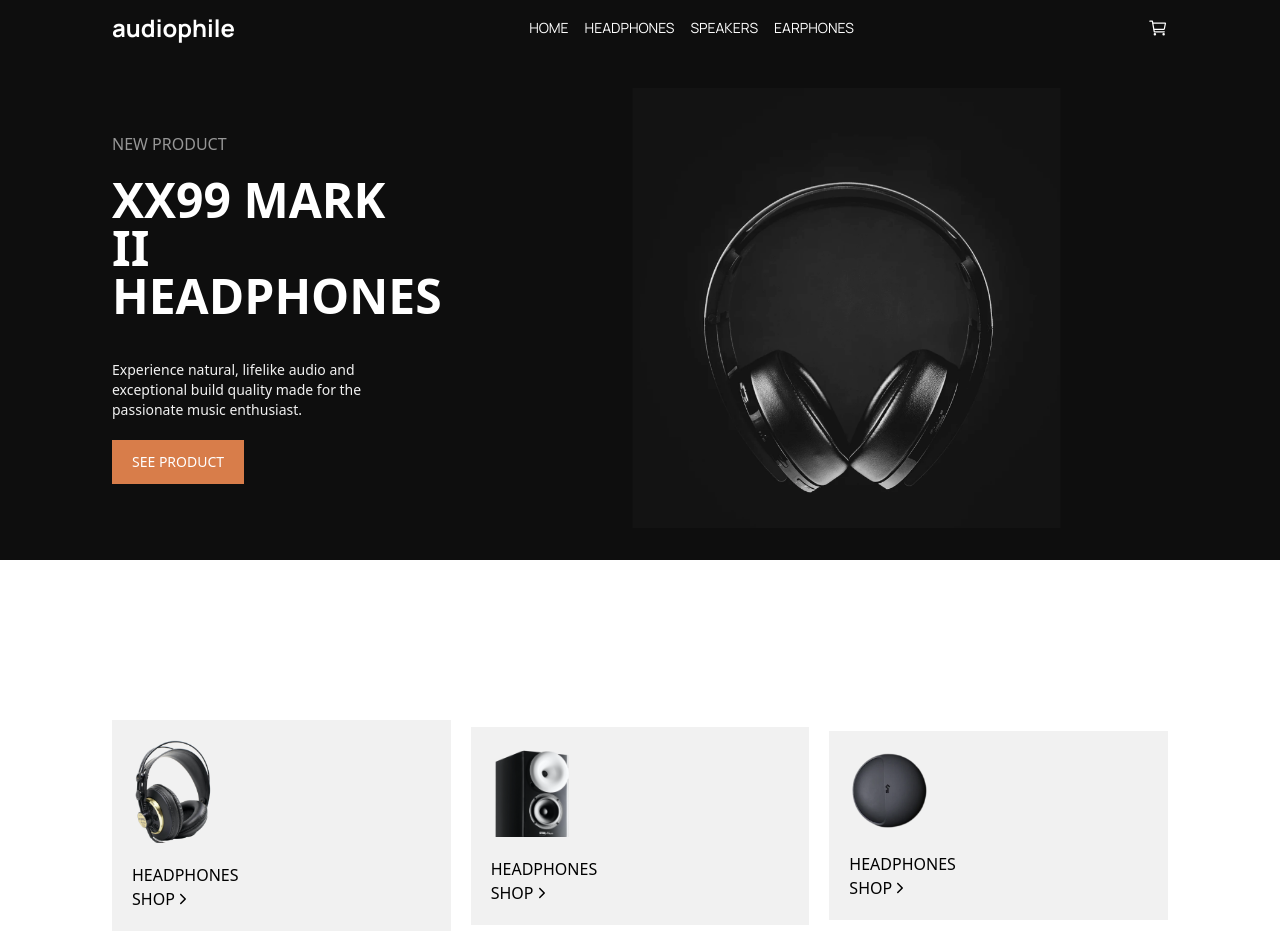
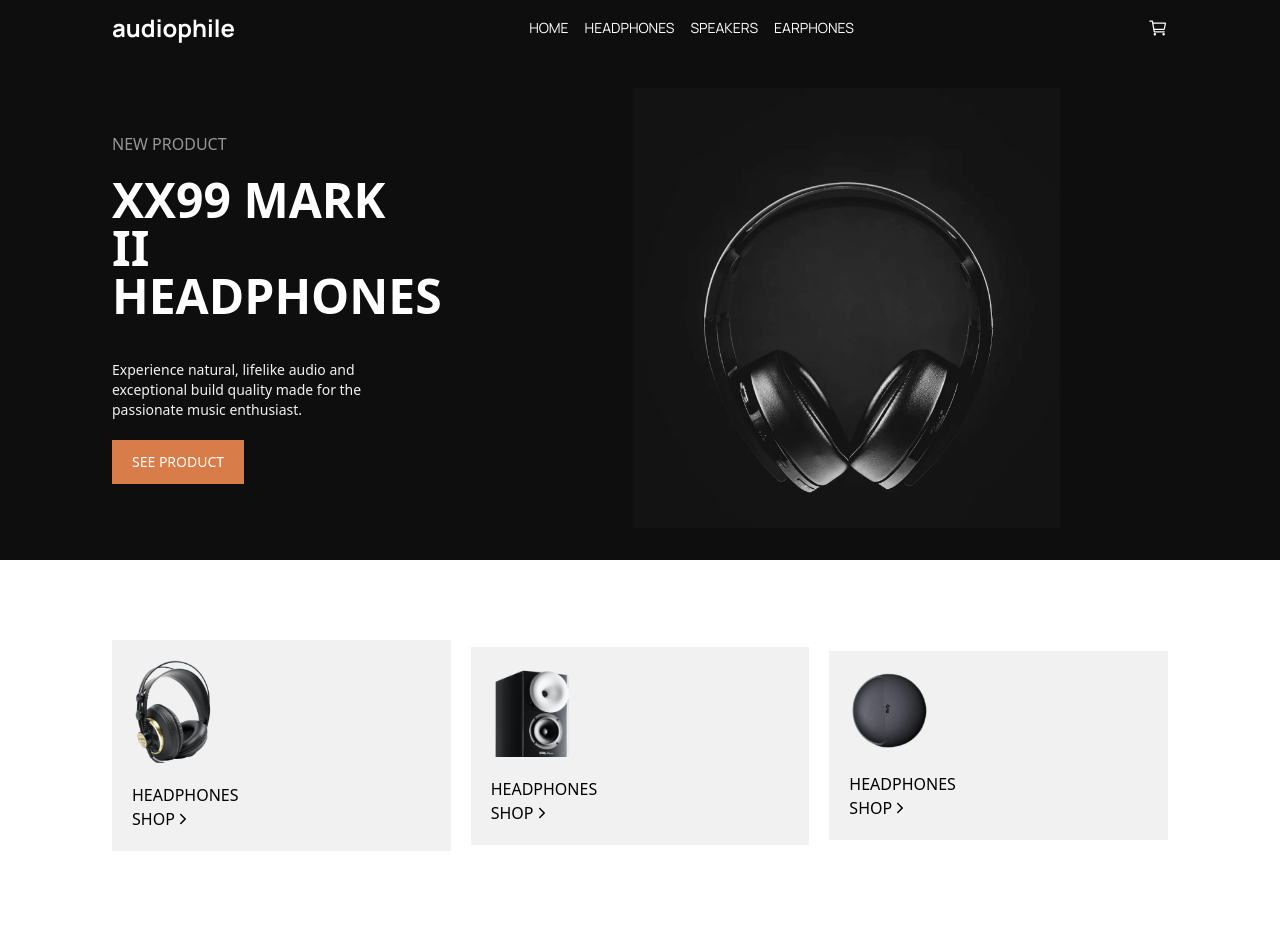
Before and after one commit to Erica-Livia/e-commerce, a React (Vite) app in the folder ecommerce/: page / in a window 1280 px wide. Shown: the top 952 px of the page. Built offline with nearby package versions, Linux system fonts and the light colour scheme.

Commit message:
homepage

```diff
--- a/ecommerce/src/components/HomePage/HomePage.jsx
+++ b/ecommerce/src/components/HomePage/HomePage.jsx
@@ -27,7 +27,7 @@ function HomePage () {
                     </div>
                 </div>
 
-                <div className="px-28 py-20">
+                <div className="px-28">
                     <div className="bg-white mx-auto flex justify-around items-center py-20 w-full px-0 gap-x-5">
                         <div className="bg-darkWhite w-1/3 h-50 p-5">
                             <img src={headphones} className="w-20 h-50 pb-5"/>
```
